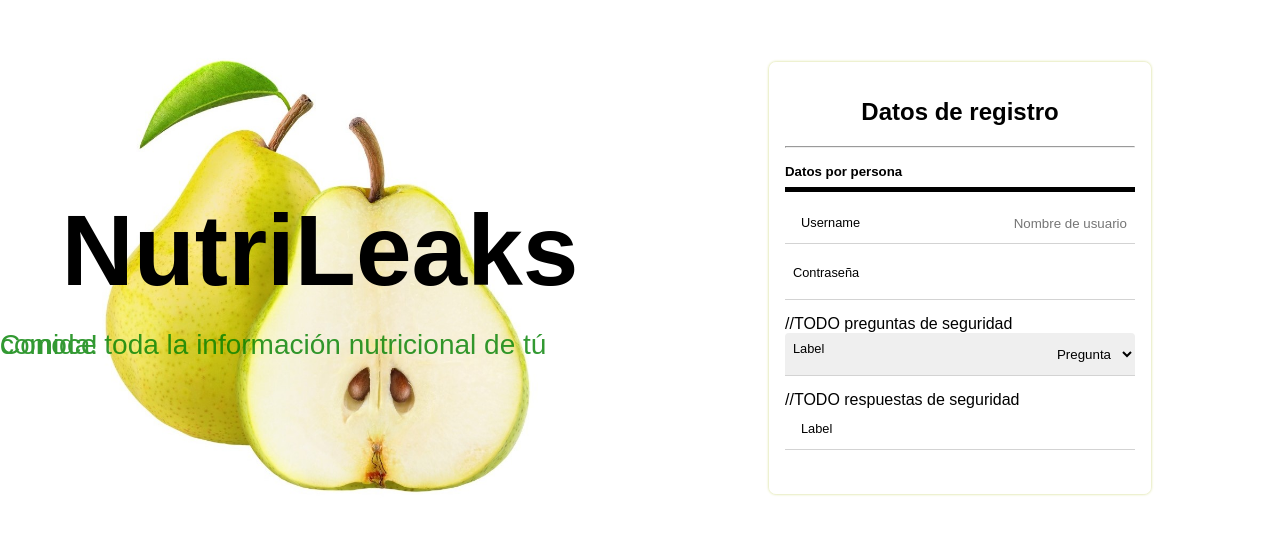
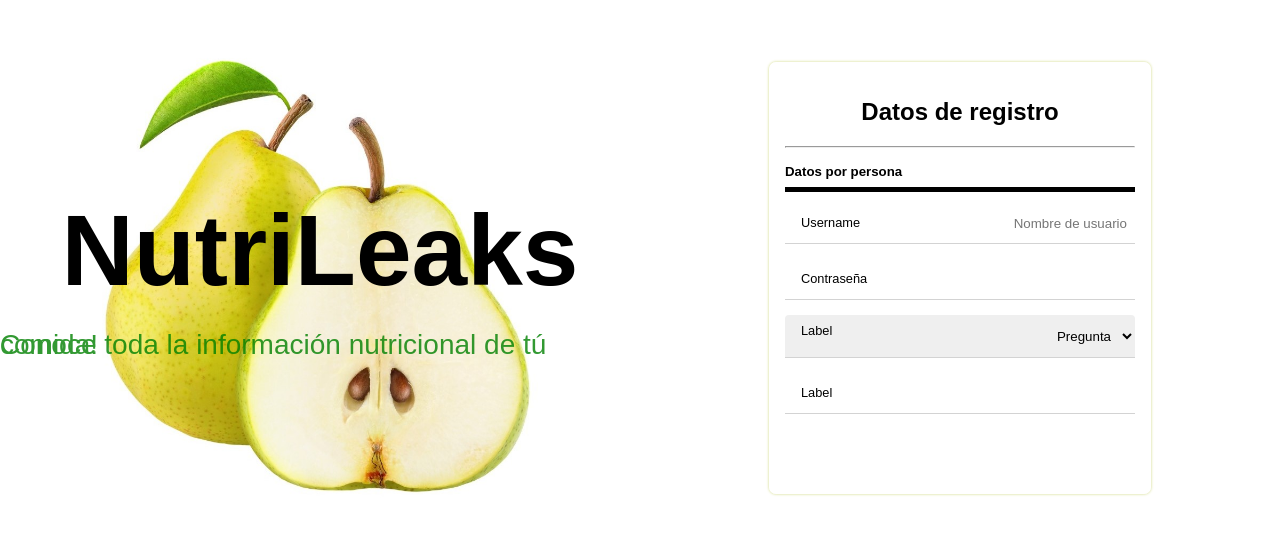
Before and after one commit to CamiloMartinez25/UPBDesarrolloSoftware, a plain HTML site: page index.html in a window 1280 px wide. Shown: the part 122-656 px from the top of the page. Drawn offline with Linux system fonts and the light colour scheme.

Commit message:
fix detail on form style

```diff
--- a/estilos.css
+++ b/estilos.css
@@ -66,7 +66,6 @@ body {
 
 .input:hover ~ .input-label, .input:focus ~ .input-label, .input:active ~ .input-label, .input:not(:placeholder-shown) ~ .input-label {
     top: -2.2rem;
-    left: 0.5rem;
 }
 
 .button {
--- a/index.html
+++ b/index.html
@@ -24,17 +24,17 @@
                   <label class="input-label" for="username" >Username</label>
                 </div>
                 <div class="input-container">
-                  <input class="input" type="password" name="contrasena" id="contrasena">
+                  <input class="input" type="password" name="contrasena" id="contrasena" placeholder=" ">
                   <label class="input-label" for="contrasena">Contraseña</label>
                 </div>
-                //TODO preguntas de seguridad
+                <!-- TODO preguntas de seguridad -->
                 <div class="input-container">
                   <select class="input" name="nameSelect" id="idSelect" placeholder=" ">
                       <option value="unValor">Pregunta</option>
                   </select>
                   <label class="input-label" for="idSelect" >Label</label>
                 </div>
-                //TODO respuestas de seguridad
+                <!-- TODO respuestas de seguridad -->
                 <div class="input-container">
                   <input class="input" id="idInput" name="nombreInput" placeholder=" ">
                   <label class="input-label" for="idInput" >Label</label>
```
